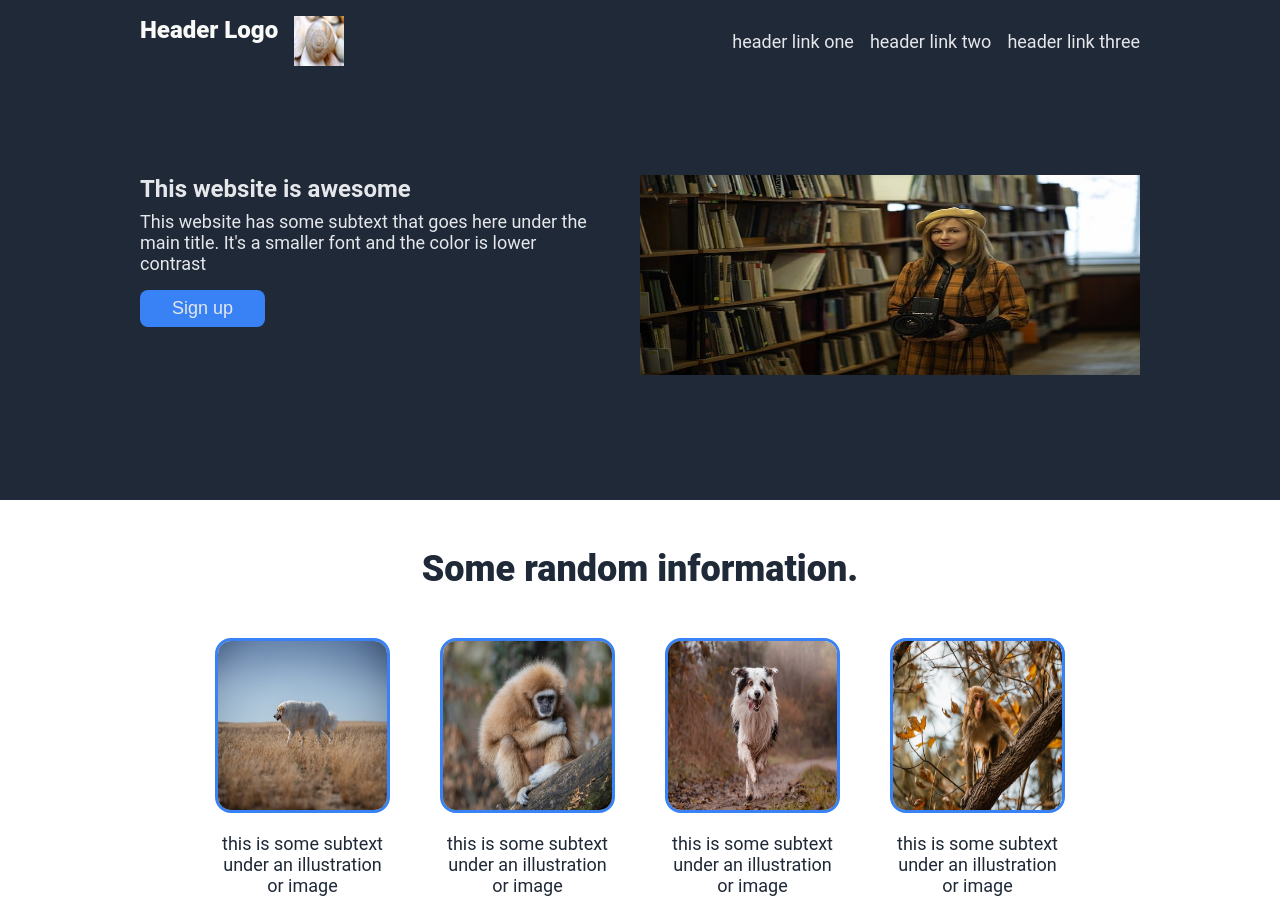
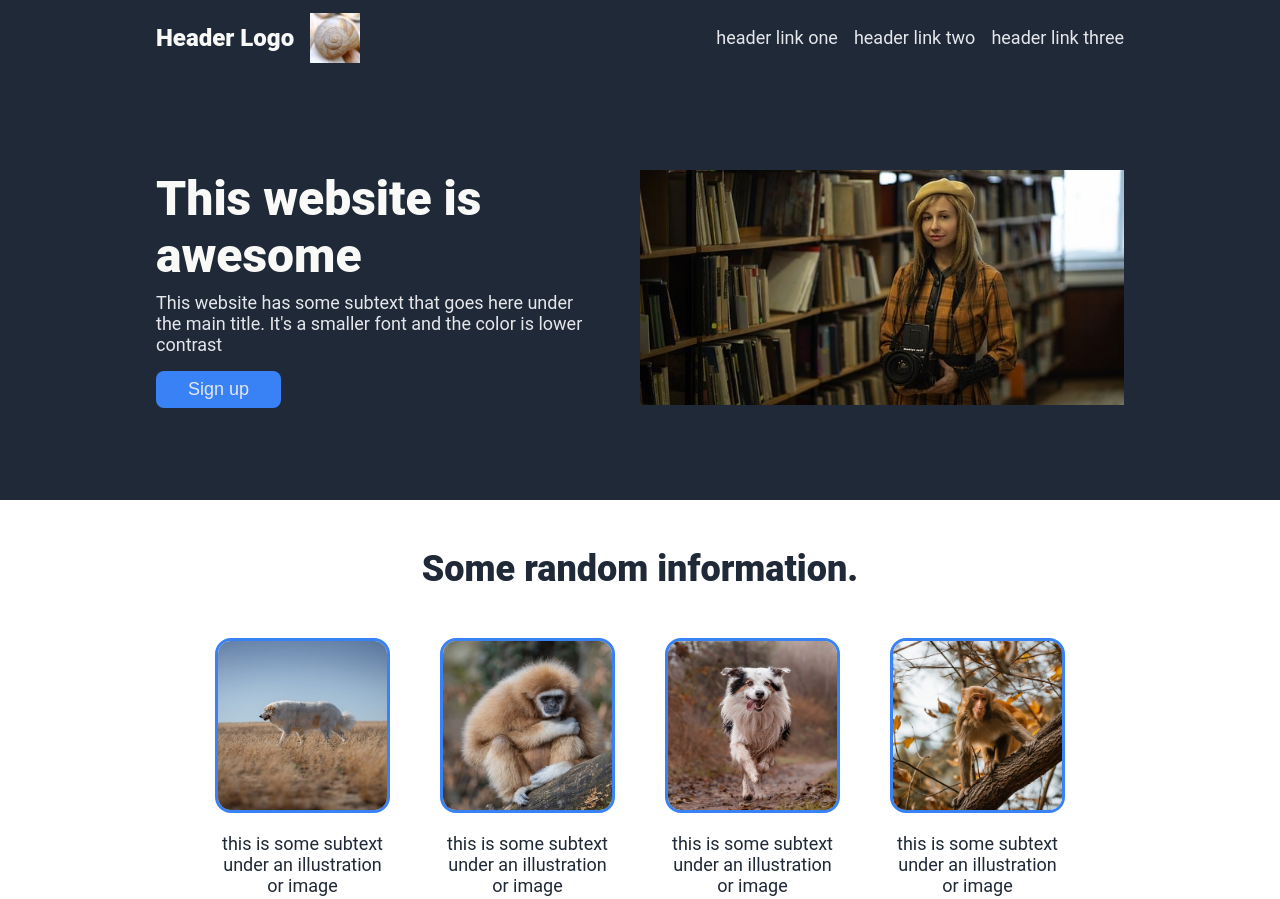
Before and after one commit to nealchampagne/odin-landing-page, a plain HTML site: page index.html in a window 1280 px wide. Shown: the top 899 px of the page. Drawn offline with Linux system fonts and the light colour scheme.

Commit message:
Fine-tune alignment and stretching behavior

```diff
--- a/style.css
+++ b/style.css
@@ -7,6 +7,7 @@ body {
   flex-direction: column;
   font-family: Roboto, sans-serif;
   margin: 0;
+  min-width: 1000px;
 }
 
 .header {
@@ -14,7 +15,6 @@ body {
   flex-direction: column;
   justify-content: space-between;
   background: #1f2937;
-  padding: 16px;
   height: 500px;
 }
 
@@ -22,10 +22,10 @@ body {
   display: flex;
   justify-content: space-between;
   align-items: center;
-  height: 50px;
+  height: 75px;
+  padding: 16px;
   margin: 0 auto;
   width: 1000px;
-  flex: 0 1 auto;
 }
 
 .links {
@@ -40,16 +40,24 @@ body {
 
 .logo {
   display: flex;
+  align-items: center;
   font-size: 24px;
   gap: 16px;
+}
+
+.logo img {
+  object-fit: cover;
 }
 
 .header .container {
   display: flex;
   justify-content: center;
   width: 1000px;
+  height: 235px;
+  padding: 0 16px;
   margin: auto;
 }
+
 .intro {
   display: flex;
   flex-direction: column;
@@ -86,6 +94,14 @@ a {
   text-decoration: none;
 }
 
+.header .container img {
+  object-fit: cover;
+  overflow-clip-margin: border-box;
+  max-width: 50%;
+  height: 100%;
+  flex: 1 0 auto;
+}
+
 .info {
   display: flex;
   flex-direction: column;
@@ -95,17 +111,19 @@ a {
 }
 
 .info .text {
-  padding: 48px;
+  padding: 48px 0;
   color: #1f2937;
   font-size: 36px;
   font-weight: 900;
+  text-align: center;
 }
 
 .info .container {
   display: flex;
   justify-content: space-between;
   align-items: center;
-  width: 850px;
+  width: 1000px;
+  padding: 0 75px;
   margin: 0 auto;
 }
 
@@ -119,6 +137,7 @@ a {
   border: 3px solid #3882f6;
   border-radius: 16px;
   margin-bottom: 16px;
+  object-fit: cover;
 }
 
 .info .subtext {
@@ -131,6 +150,7 @@ a {
   flex-direction: column;
   justify-content: center;
   height: 500px;
+  padding: 0 100px;
   background: #e5e7eb;
 }
 
@@ -157,21 +177,22 @@ a {
 .call {
   display: flex;
   height: 350px;
-  padding: 48px 96px;
-  margin: auto;
+  width: 100%;
+  padding: 0 16px;
 }
 
 .call .box {
   display: flex;
-  width: 1000px;
+  width: 968px;
   align-items: center;
   justify-content: space-between;
   padding: 48px 96px;
   border-radius: 8px;
+  flex: none;
   margin: auto;
 }
 
-.container .text{
+.call .text{
   font-size: 24px;
   font-weight: 700;
   color: #e5e7eb;
```
